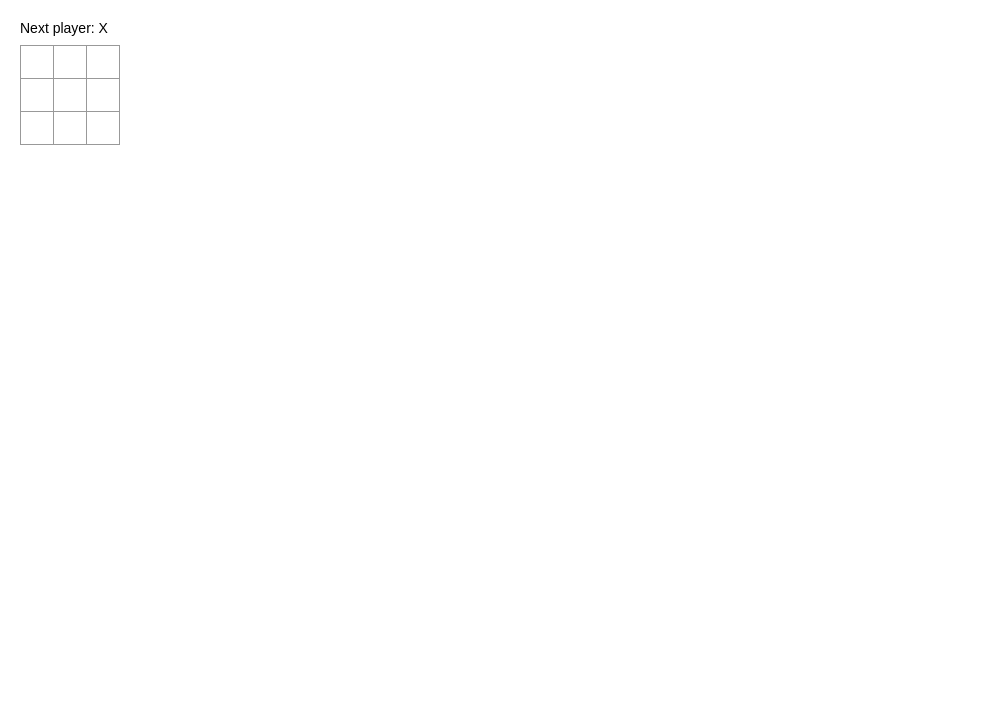
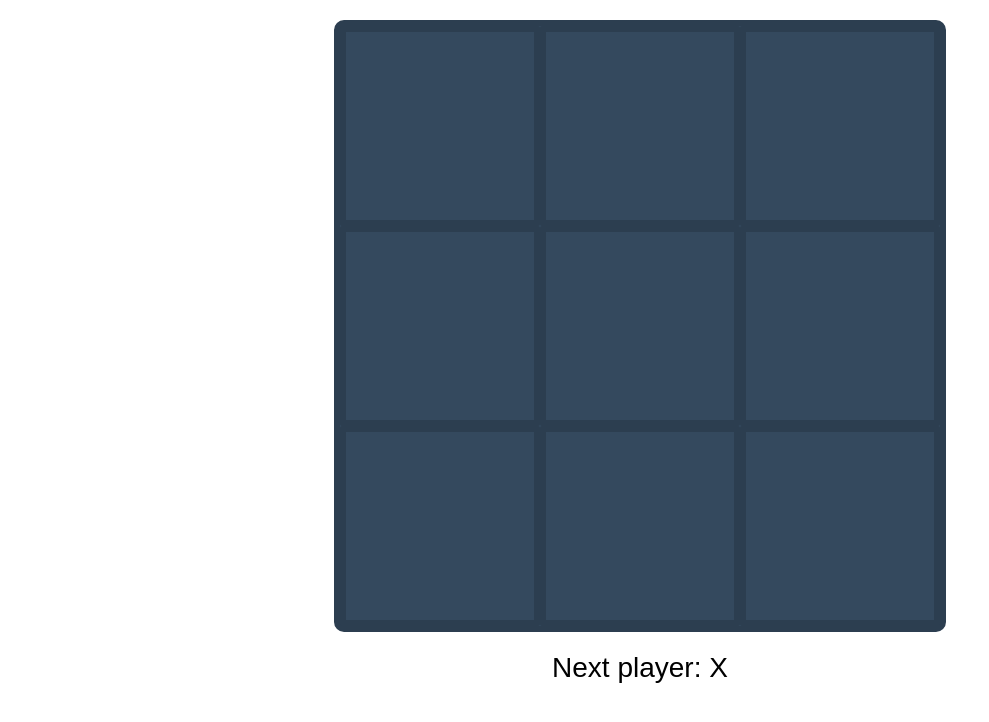
Before and after one commit to aballal/tic-tac-toe-2, a React (Create React App) app: page / in a window 1280 px wide. Shown: the top 722 px of the page, without its empty margins (0-989 px from the left). Built offline with nearby package versions, Linux system fonts and the light colour scheme.

Commit message:
pick a winner

```diff
--- a/src/Board.tsx
+++ b/src/Board.tsx
@@ -5,6 +5,7 @@ import { Square } from "./Square";
 type State = {
     squares: (Player|null)[];
     nextPlayer: Player;
+    winner?: Player;
 }
 
 export class Board extends Component<{},State> {
@@ -14,11 +15,14 @@ export class Board extends Component<{},State> {
     }
 
     handleClick(i: number) {
+        if (this.state.winner || this.state.squares[i]) return;
         const squares = [...this.state.squares];
         squares[i] = this.state.nextPlayer;
+        const winner = calculateWinner(squares);
         this.setState({
-            squares,
+            squares: squares,
             nextPlayer: this.state.nextPlayer === 'X' ? 'O' : 'X',
+            winner,
         });
     }
 
@@ -30,29 +34,34 @@ export class Board extends Component<{},State> {
     }
 
     render() {
-        const status = `Next player: ${this.state.nextPlayer}`;
+        const status = this.state.winner ? `Player ${this.state.winner} wins!`: `Next player: ${this.state.nextPlayer}`;
 
         return (
             <div>
-                <div className="status">{status}</div>
-                <div>
-                    <div className="board-row">
+                <div className="board">
                     {this.renderSquare(0)}
                     {this.renderSquare(1)}
                     {this.renderSquare(2)}
-                    </div>
-                    <div className="board-row">
                     {this.renderSquare(3)}
                     {this.renderSquare(4)}
                     {this.renderSquare(5)}
-                    </div>
-                    <div className="board-row">
                     {this.renderSquare(6)}
                     {this.renderSquare(7)}
                     {this.renderSquare(8)}
                 </div>
-                </div>
+                <div className={['status', this.state.winner ? 'winner' : ''].join(' ')}>{status}</div>
             </div>
         );
     }
 }
+
+function calculateWinner(squares: (Player|null)[]): Player | undefined {
+    const horizontals = [[0,1,2], [3,4,5], [6,7,8]];
+    const verticals = [[0,3,6],[1,4,7],[2,5,8]];
+    const diagonals = [[0, 4, 8],[2, 4, 6]];
+    for (const line of [...horizontals, ...verticals, ...diagonals]) {
+        const content = line.map(item => squares[item]).join('');
+        if (content === 'XXX') return 'X';
+        if (content === 'OOO') return 'O';
+    }
+}
--- a/src/Square.tsx
+++ b/src/Square.tsx
@@ -1,4 +1,4 @@
-import { Component } from "react";
+import {Component, Fragment} from "react";
 import {Player} from "./shared";
 
 type Props = {
@@ -9,9 +9,11 @@ type Props = {
 export class Square extends Component<Props> {
     render() {
         return (
-            <button className="square" onClick={() => this.props.onClick()}>
-                {this.props.value}
-            </button>
+            <Fragment>
+                <button className="square" onClick={() => this.props.onClick()}>
+                    {this.props.value}
+                </button>
+            </Fragment>
         );
     }
 }
--- a/src/index.css
+++ b/src/index.css
@@ -3,48 +3,47 @@ body {
   margin: 20px;
 }
 
-ol, ul {
-  padding-left: 30px;
+.status {
+  text-align: center;
+  margin-top: 20px;
+  font-size: 2em;
 }
 
-.board-row:after {
-  clear: both;
-  content: "";
-  display: table;
+.winner {
+  color: darkred;
+  animation: blinker 1s linear infinite;
 }
 
-.status {
-  margin-bottom: 10px;
+@keyframes blinker {
+  50% {
+    opacity: 0;
+  }
 }
 
-.square {
-  background: #fff;
-  border: 1px solid #999;
-  float: left;
-  font-size: 24px;
-  font-weight: bold;
-  line-height: 34px;
-  height: 34px;
-  margin-right: -1px;
-  margin-top: -1px;
-  padding: 0;
-  text-align: center;
-  width: 34px;
+.board
+{
+  width: 600px;
+  height: 600px;
+  margin: 0 auto;
+  background-color: #34495e;
+  color: #fff;
+  border: 6px solid #2c3e50;
+  border-radius: 10px;
+
+  display: grid;
+  grid-template: repeat(3, 1fr) / repeat(3, 1fr);
 }
 
-.square:focus {
-  outline: none;
+.square
+{
+  border: 6px solid #2c3e50;
+  border-radius: 2px;
+  font-family: Helvetica;
+  font-weight: bold;
+  font-size: 4em;
+  display: flex;
+  justify-content: center;
+  align-items: center;
+  background: #34495e;
+  color: white;
 }
-
-.kbd-navigation .square:focus {
-  background: #ddd;
-}
-
-.game {
-  display: flex;
-  flex-direction: row;
-}
-
-.game-info {
-  margin-left: 20px;
-}
```
Lines whose indentation alone changed are shown as unchanged.
